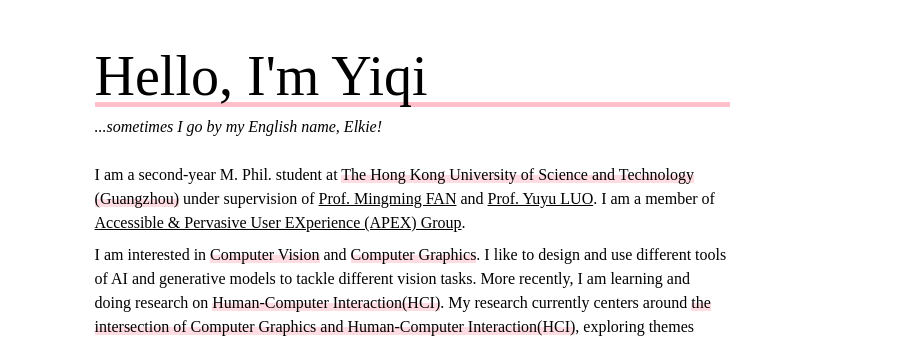
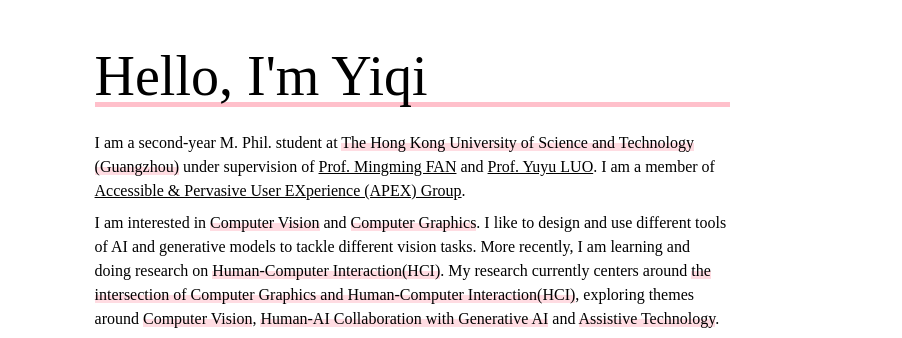
Before and after one commit to Yiki77/yiqi-liang, a website with bundled scripts: page index.html in a window 1280 px wide. Shown: the part 82-420 px from the top of the page, 378-1280 px from the left. Built offline with nearby package versions, Linux system fonts and the light colour scheme.

Commit message:
Update index.html

```diff
--- a/index.html
+++ b/index.html
@@ -89,7 +89,6 @@
 
                 <div class="col-md-7 element text-left text-black">
                     <h2 class="masthead-heading mt-2">Hello, I'm Yiqi </h2>
-                    <p><i>...sometimes I go by my English name, Elkie!</i></p>
 
                     <p class="mt-4">
                         I am a second-year M. Phil. student at <highlight>The Hong Kong University of Science and Technology (Guangzhou)</highlight> under supervision of <a href="https://www.mingmingfan.com/" target="_blank" class="font-underline">Prof. Mingming FAN</a> and <a href="https://luoyuyu.vip/" target="_blank" class="font-underline">Prof. Yuyu LUO</a>.
```
